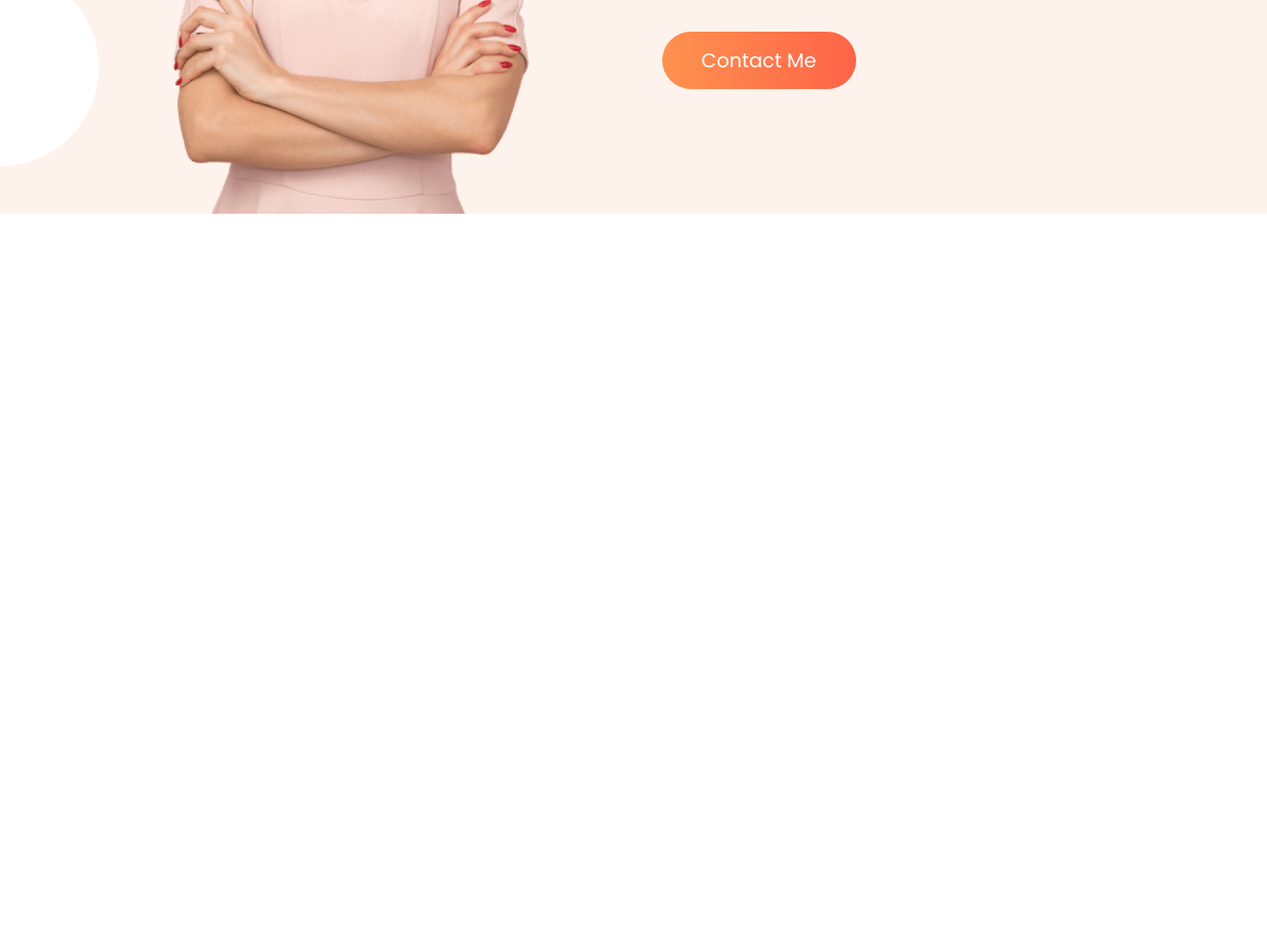
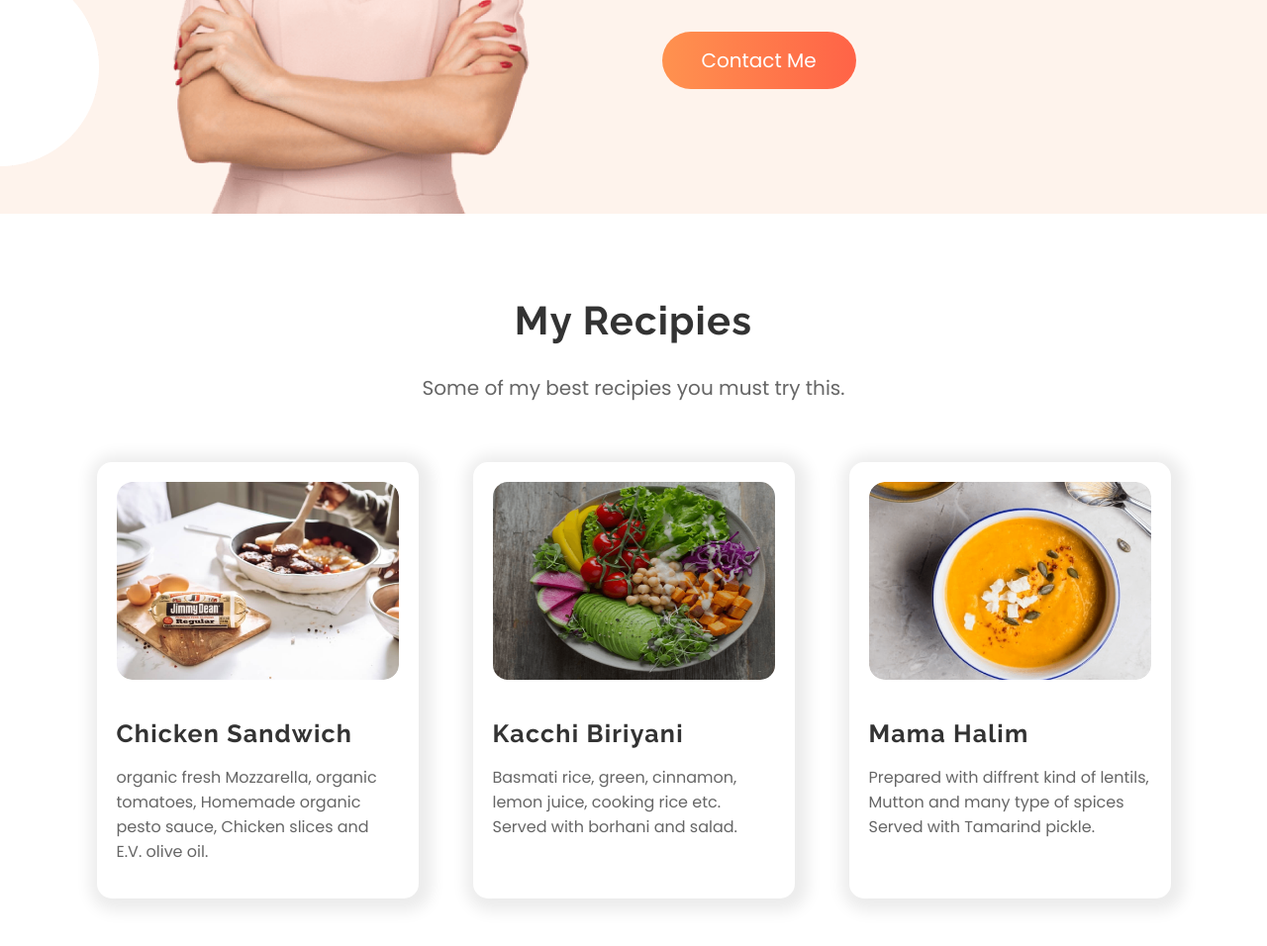
Before and after one commit to IH-Tahim/foodNetworkProject, a plain HTML site: page index.html in a window 1280 px wide. Shown: the part 1160-2116 px from the top of the page at 99% size. Before the commit the page ends 1460 px from the top, so only its background shows below. Drawn offline with Linux system fonts and the light colour scheme.

Commit message:
recipie section added

```diff
--- a/index.html
+++ b/index.html
@@ -48,6 +48,40 @@
             </div>
         </div>
     </section>
+    <!-- About Section End -->
+
+    <!-- Recipies Section Start -->
+    <section class="section recipies-section">
+        <div class="row">
+            <div class="recipie-heading">
+                <h2>My Recipies</h2>
+                <h5>Some of my best recipies you must try this.</h5>
+            </div>
+
+            <div class="recipie-items">
+                <div class="recipie-1 recipie-item">
+                    <img src="img/Project Cover.jpg" alt="">
+                    <h3>Chicken Sandwich</h3>
+                    <p>organic fresh Mozzarella, organic tomatoes, Homemade organic pesto sauce, Chicken slices and E.V. olive oil.</p>
+                </div>
+                <div class="recipie-2 recipie-item">
+                    <img src="img/Project Cover5.png" alt="">
+                    <h3>Kacchi Biriyani</h3>
+                    <p>Basmati rice, green, cinnamon, lemon juice, cooking rice etc.<br>Served with borhani and salad.</p>
+                </div>
+                <div class="recipie-3 recipie-item">
+                    <img src="img/Project Cover2.png" alt="">
+                    <h3>Mama Halim</h3>
+                    <p>Prepared with diffrent kind of lentils, Mutton and many type of spices<br>Served with Tamarind pickle.</p>
+                </div>
+            </div>
+        </div>
+    </section>
+    <!-- Recipies Section End -->
+
+    <!-- Counter Section Start -->
+
+    <!-- Counter Section End -->
 </body>
 
 </html>
--- a/style.css
+++ b/style.css
@@ -23,6 +23,7 @@ a{
 .row{
     max-width: 1140px;
     display: flex;
+    flex-wrap: wrap;
 }
 .button{
     background-image: linear-gradient(90deg,#ff924f,tomato);
@@ -72,7 +73,6 @@ a{
 
 /* About Section Start*/
 .about-section{
-    /* height: 90vh; */
     background-image: url(img/7.png);
     background-repeat: no-repeat;
 }
@@ -95,3 +95,48 @@ a{
     margin-bottom: 90px;
     line-height: 2;
 }
+/* About Section End*/
+
+ /* Recipies Section Start  */
+.recipie-heading{
+    text-align: center;
+}
+.recipie-heading h2{
+    font-size: 40px;
+    margin-bottom: 30px;
+    letter-spacing: 1.2px;
+}
+.recipie-heading h5{
+    font-weight: 400;
+    font-size: 20px;
+    margin-bottom: 60px;
+}
+.recipie-heading p{
+    margin-bottom: 15px;
+}
+.recipie-items{
+    display: flex;
+    flex-wrap: wrap;
+}
+.recipie-item{
+    width: 25%;
+    padding: 20px;
+    border-radius: 15px;
+    box-shadow: 3px 3px 15px 10px rgba(0,0,0,0.08);
+}
+.recipie-item img{
+    width: 100%;
+    height: 200px;
+    border-radius: 15px;
+    margin-bottom: 30px;
+}
+.recipie-item h3{
+    font-size: 25px;
+    letter-spacing: 1.2px;
+    margin-bottom: 12px;
+    line-height: 1.6;
+}
+.recipie-item p{
+    margin-bottom: 15px;
+}
+ /* Recipies Section End*/
```
Also changed, not shown: img/Project Cover2.png (renamed from img/Project Cover.png).
